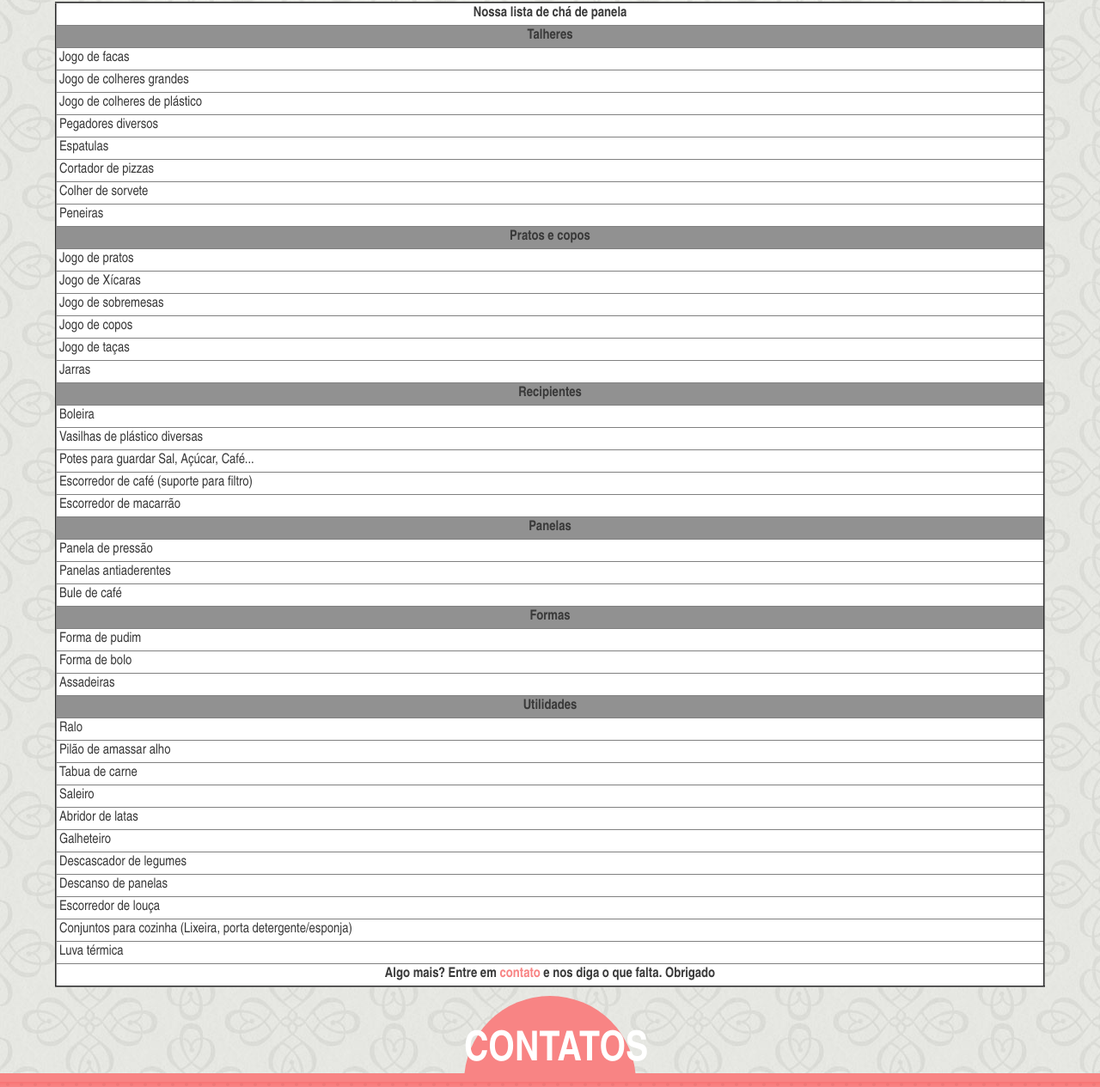
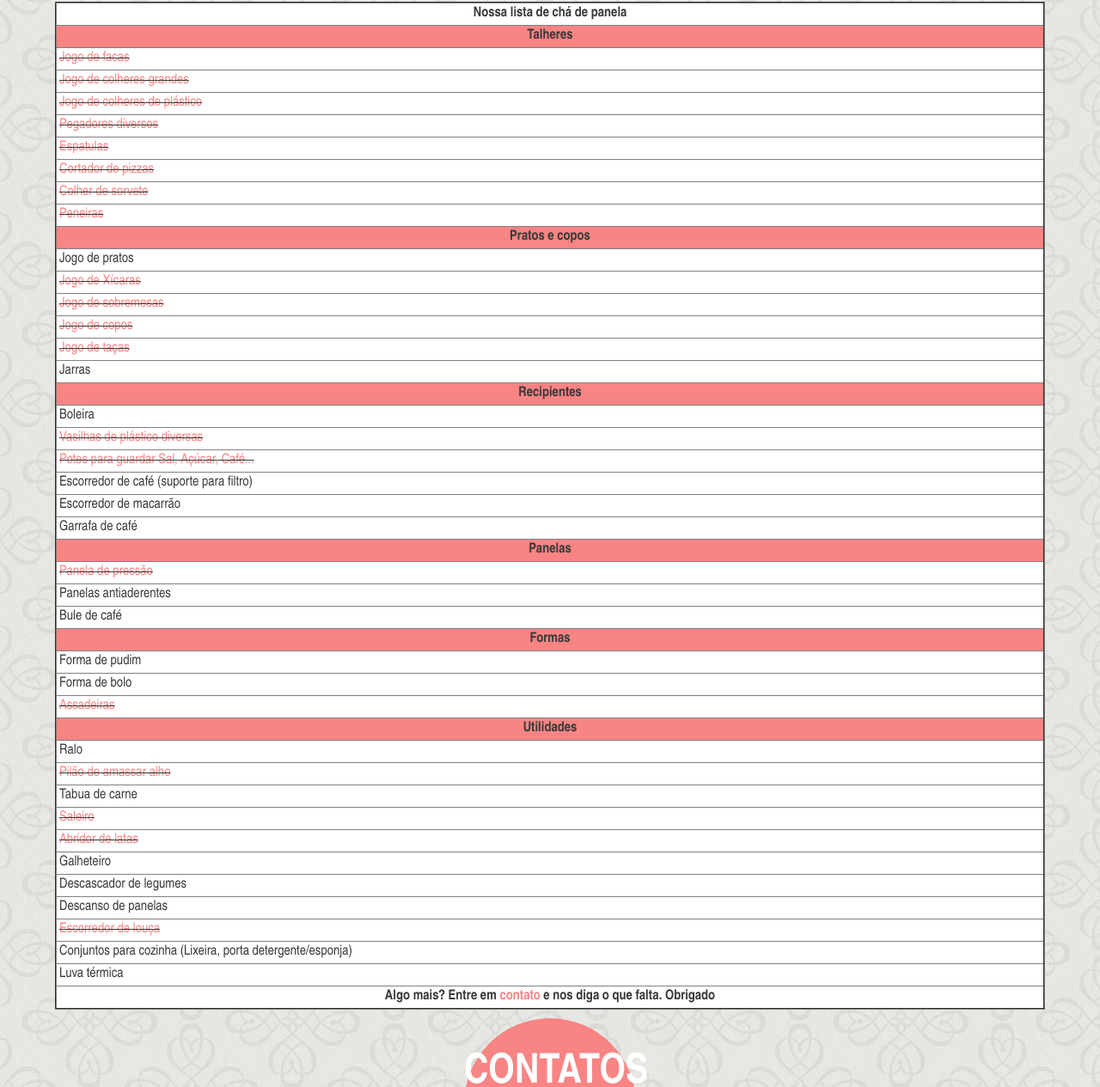
Before and after one commit to fellipeeadna/fellipeeadna.github.io, a plain HTML site: page cha-de-panela.html in a window 1280 px wide. Shown: the part 172-1437 px from the top of the page at 86% size. Drawn offline with nearby package versions, Linux system fonts and the light colour scheme; a web font is replaced by a local one.

Commit message:
Atualizaçao de presentes

```diff
--- a/cha-de-panela.html
+++ b/cha-de-panela.html
@@ -63,7 +63,7 @@
 
     <style>
         tr.titulo{
-            background: #919191;
+            background: #f88484;
             text-align: center;
         }
         table.tabela {
@@ -112,54 +112,56 @@
 
                 <tr class="titulo"><td>    <strong>Talheres</strong>
                 </td></tr>
-                <tr><td>    Jogo de facas
+                <tr><td>    <del><font color="#f88484">Jogo de facas</del>
                 </td></tr>
-                <tr><td>    Jogo de colheres grandes
+                <tr><td>    <del><font color="#f88484">Jogo de colheres grandes
                 </td></tr>
-                <tr><td>    Jogo de colheres de plástico
+                <tr><td>    <del><font color="#f88484">Jogo de colheres de plástico
                 </td></tr>
-                <tr><td>    Pegadores diversos
+                <tr><td>    <del><font color="#f88484">Pegadores diversos
                 </td></tr>
-                <tr><td>    Espatulas
+                <tr><td>    <del><font color="#f88484">Espatulas
                 </td></tr>
-                <tr><td>    Cortador de pizzas
+                <tr><td>    <del><font color="#f88484">Cortador de pizzas
                 </td></tr>
-                <tr><td>    Colher de sorvete
+                <tr><td>    <del><font color="#f88484">Colher de sorvete
                 </td></tr>
-                <tr><td>    Peneiras
+                <tr><td>    <del><font color="#f88484">Peneiras
                 </td></tr>
 
                 <tr class="titulo"><td>    <strong>Pratos e copos</strong>
                 </td></tr>
                 <tr><td>    Jogo de pratos
                 </td></tr>
-                <tr><td>    Jogo de Xícaras
+                <tr><td>    <del><font color="#f88484">Jogo de Xícaras</del>
                 </td></tr>
-                <tr><td>    Jogo de sobremesas
+                <tr><td>    <del><font color="#f88484">Jogo de sobremesas</del>
                 </td></tr>
-                <tr><td>    Jogo de copos
+                <tr><td>    <del><font color="#f88484">Jogo de copos</del>
                 </td></tr>
-                <tr><td>    Jogo de taças
+                <tr><td>    <del><font color="#f88484">Jogo de taças</del>
                 </td></tr>
                 <tr><td>    Jarras
                 </td></tr>
 
                 <tr class="titulo"><td>    <strong>Recipientes</strong>
                 </td></tr>
-                <tr><td>    Boleira
+                <tr><td>      Boleira
                 </td></tr>
-                <tr><td>    Vasilhas de plástico diversas
+                <tr><td>    <del><font color="#f88484">Vasilhas de plástico diversas
                 </td></tr>
-                <tr><td>    Potes para guardar Sal, Açúcar, Café...
+                <tr><td>    <del><font color="#f88484">Potes para guardar Sal, Açúcar, Café...
                 </td></tr>
                 <tr><td>    Escorredor de café (suporte para filtro)
                 </td></tr>
                 <tr><td>    Escorredor de macarrão
                 </td></tr>
+                <tr><td>    Garrafa de café
+                </td></tr>
 
                 <tr class="titulo"><td>    <strong>Panelas</strong>
                 </td></tr>
-                <tr><td>    Panela de pressão
+                <tr><td>    <del><font color="#f88484">Panela de pressão
                 </td></tr>
                 <tr><td>    Panelas antiaderentes
                 </td></tr>
@@ -173,20 +175,20 @@
                 </td></tr>
                 <tr><td>    Forma de bolo
                 </td></tr>
-                <tr><td>    Assadeiras
+                <tr><td>    <del><font color="#f88484">Assadeiras
                 </td></tr>
 
                 <tr class="titulo"><td>    <strong>Utilidades</strong>
                 </td></tr>
                 <tr><td>    Ralo
                 </td></tr>
-                <tr><td>    Pilão de amassar alho
+                <tr><td>    <del><font color="#f88484">Pilão de amassar alho
                 </td></tr>
                 <tr><td>    Tabua de carne
                 </td></tr>
-                <tr><td>    Saleiro
+                <tr><td>    <del><font color="#f88484">Saleiro
                 </td></tr>
-                <tr><td>    Abridor de latas
+                <tr><td>    <del><font color="#f88484">Abridor de latas
                 </td></tr>
                 <tr><td>    Galheteiro
                 </td></tr>
@@ -194,7 +196,7 @@
                 </td></tr>
                 <tr><td>    Descanso de panelas
                 </td></tr>
-                <tr><td>    Escorredor de louça
+                <tr><td>    <del><font color="#f88484">Escorredor de louça
                 </td></tr>
                 <tr><td>    Conjuntos para cozinha (Lixeira, porta detergente/esponja)
                 </td></tr>
```
Also changed, not shown: presentes.html (+4 -24 lines).
